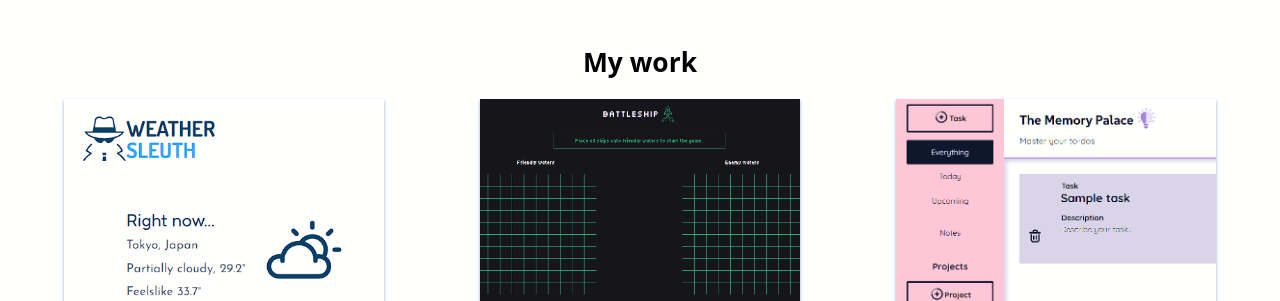
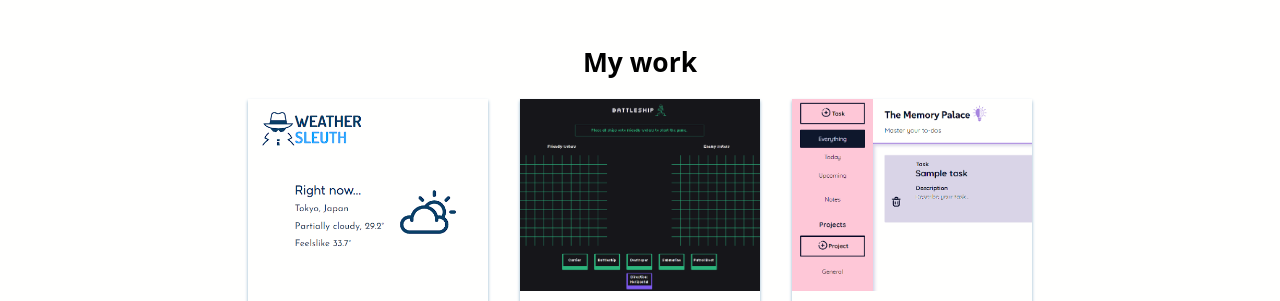
Before and after one commit to mell62/homepage, a website: page index.html in a window 1280 px wide. Shown: the part 391-692 px from the top of the page. Drawn offline with Linux system fonts and the light colour scheme.

Commit message:
Feat: Make project cards responsive to tablet and mobile view

```diff
--- a/style.css
+++ b/style.css
@@ -90,14 +90,15 @@ main {
 
 .projects-container {
   display: flex;
-  gap: 6rem;
+  gap: 2rem;
   flex-wrap: wrap;
   justify-content: center;
+  max-width: 58rem;
 }
 
 .project-card {
   box-shadow: 0 0.1rem 0.2rem var(--secondary);
-  max-width: 20rem;
+  max-width: 15rem;
 }
 
 .project-1-img,
@@ -106,8 +107,8 @@ main {
 .project-4-img,
 .project-5-img,
 .project-6-img {
-  min-width: 20rem;
-  height: 16rem;
+  min-width: 15rem;
+  height: 12rem;
   background-size: contain;
 }
 
@@ -198,6 +199,10 @@ main {
     grid-area: 2 / 2 / 3 / 3;
     transform: translateY(20.5rem) translateX(-2rem);
   }
+
+  .projects-container {
+    max-width: 36rem;
+  }
 }
 
 @media (max-width: 700px) {
@@ -241,6 +246,10 @@ main {
     transform: translateY(33rem) translateX(-7rem);
   }
 
+  .projects-container {
+    max-width: 20rem;
+  }
+
   .project-card {
     max-width: 16rem;
   }
```
